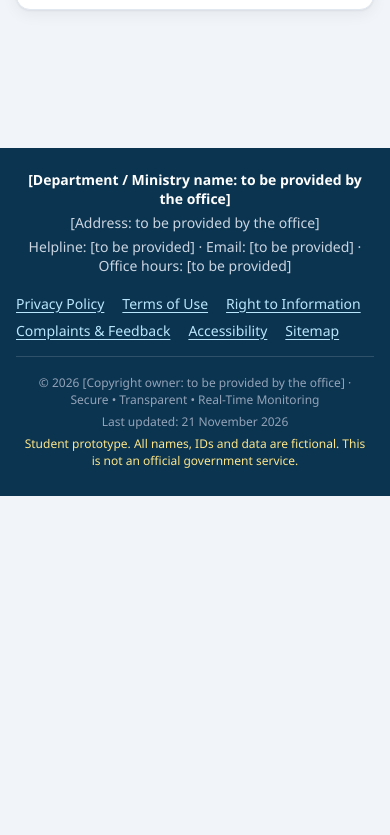
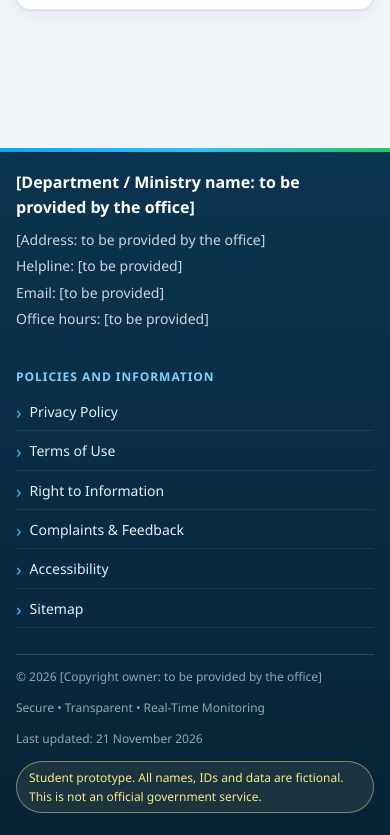
Before and after one commit to riyad717/GovShield, a plain HTML site: page index.html in a window 390 px wide. Shown: the part 2182-3017 px from the top of the page. Before the commit the page ends 2678 px from the top, so only its background shows below. Drawn offline with Linux system fonts and the light colour scheme.

Commit message:
Restyle footer: two-column layout, link list, meta row, and gradient accent
- Office details on the left, policy links in a two-column list on the right
- Footer links use a div instead of nav so the mobile nav rule does not hide or scroll them
- Responsive stacking for tablets and phones; reduced-motion respected
- Demo notice behaviour unchanged

Co-Authored-By: Claude Haiku 5.5 <noreply@anthropic.com>
Claude-Session: https://claude.ai/code/session_016VvKVyt57Hug3dUKtnfPyM

```diff
--- a/css/citizen.css
+++ b/css/citizen.css
@@ -341,50 +341,151 @@ textarea:focus {
 /* ---------- Footer and demo notice ---------- */
 
 .site-footer {
+    position: relative;
     margin-top: 48px;
-    padding: 28px 40px;
-    background: #0b3450;
+    padding: 40px 40px 26px;
+    background: linear-gradient(180deg, #0b3450 0%, #072437 100%);
     color: #cbd5e1;
     font-size: 14px;
+    line-height: 1.6;
+    text-align: left;
+}
+
+.site-footer::before {
+    content: "";
+    position: absolute;
+    top: 0;
+    left: 0;
+    right: 0;
+    height: 4px;
+    background: linear-gradient(90deg, #0ea5e9, #38bdf8, #22c55e);
 }
 
 .footer-inner {
     max-width: 1100px;
     margin: 0 auto;
-    display: grid;
-    gap: 14px;
 }
 
-.site-footer strong {
+.footer-top {
+    display: grid;
+    grid-template-columns: minmax(0, 1.2fr) minmax(0, 1fr);
+    gap: 32px 48px;
+    padding-bottom: 26px;
+}
+
+.footer-office p {
+    margin: 0 0 4px;
+}
+
+.footer-office-name {
+    display: block;
+    margin-bottom: 8px;
     color: #ffffff;
+    font-size: 16px;
+    font-weight: 700;
+}
+
+.footer-heading {
+    grid-column: 1 / -1;
+    margin: 0 0 6px;
+    color: #7dd3fc;
+    font-size: 12px;
+    font-weight: 700;
+    letter-spacing: 0.08em;
+    text-transform: uppercase;
 }
 
 .footer-links {
-    display: flex;
-    flex-wrap: wrap;
-    gap: 8px 18px;
+    display: grid;
+    grid-template-columns: repeat(2, minmax(0, 1fr));
+    gap: 2px 20px;
+    align-content: start;
 }
 
 .footer-link {
+    display: flex;
+    align-items: center;
+    gap: 8px;
+    width: 100%;
+    padding: 7px 0;
     background: none;
     border: 0;
-    padding: 0;
+    border-bottom: 1px solid rgba(255, 255, 255, 0.08);
+    color: #e0f2fe;
     font: inherit;
-    color: #bae6fd;
+    text-align: left;
     cursor: pointer;
-    text-decoration: underline;
-    text-underline-offset: 3px;
+    transition: color 0.2s ease, padding-left 0.2s ease;
 }
 
-.footer-link:hover,
+.footer-link::before {
+    content: "›";
+    color: #38bdf8;
+    font-size: 18px;
+    line-height: 1;
+    transition: transform 0.2s ease;
+}
+
+.footer-link:hover {
+    color: #ffffff;
+    padding-left: 4px;
+}
+
+.footer-link:hover::before {
+    transform: translateX(3px);
+}
+
 .footer-link:focus-visible {
-    color: #ffffff;
     outline: 2px solid #7dd3fc;
-    outline-offset: 3px;
+    outline-offset: 2px;
+    border-radius: 4px;
+}
+
+.footer-meta {
+    display: flex;
+    flex-wrap: wrap;
+    align-items: center;
+    justify-content: space-between;
+    gap: 12px 24px;
+    padding-top: 18px;
+    border-top: 1px solid rgba(255, 255, 255, 0.12);
+    font-size: 12.5px;
+    color: #94a3b8;
+}
+
+.footer-meta p {
+    margin: 0;
 }
 
 .footer-disclaimer {
+    padding: 6px 12px;
+    border: 1px solid rgba(253, 230, 138, 0.45);
+    border-radius: 999px;
+    background: rgba(253, 230, 138, 0.08);
     color: #fde68a;
+}
+
+@media (max-width: 760px) {
+    .footer-top {
+        grid-template-columns: 1fr;
+    }
+}
+
+@media (max-width: 600px) {
+    .site-footer {
+        padding: 32px 18px 22px;
+    }
+
+    .footer-links {
+        grid-template-columns: 1fr;
+    }
+}
+
+@media (prefers-reduced-motion: reduce) {
+    .footer-link,
+    .footer-link::before {
+        transition: none;
+    }
 }
 
 .demo-modal {
--- a/index.html
+++ b/index.html
@@ -2095,21 +2095,27 @@
 
 <footer class="site-footer">
     <div class="footer-inner">
+        <div class="footer-top">
             <div class="footer-office">
-            <strong>[Department / Ministry name: to be provided by the office]</strong>
+                <strong class="footer-office-name">[Department / Ministry name: to be provided by the office]</strong>
                 <p>[Address: to be provided by the office]</p>
-            <p>Helpline: [to be provided] · Email: [to be provided] · Office hours: [to be provided]</p>
-        </div>
-        <nav class="footer-links" aria-label="Footer">
+                <p>Helpline: [to be provided]</p>
+                <p>Email: [to be provided]</p>
+                <p>Office hours: [to be provided]</p>
+            </div>
+            <div class="footer-links" role="group" aria-label="Policies and information">
+                <h2 class="footer-heading">Policies and information</h2>
                 <button type="button" class="footer-link" data-demo-page="Privacy Policy">Privacy Policy</button>
                 <button type="button" class="footer-link" data-demo-page="Terms of Use">Terms of Use</button>
                 <button type="button" class="footer-link" data-demo-page="Right to Information">Right to Information</button>
                 <button type="button" class="footer-link" data-demo-page="Complaints &amp; Feedback">Complaints &amp; Feedback</button>
                 <button type="button" class="footer-link" data-demo-page="Accessibility Statement">Accessibility</button>
                 <button type="button" class="footer-link" data-demo-page="Sitemap">Sitemap</button>
-        </nav>
+            </div>
+        </div>
         <div class="footer-meta">
-            <p>© 2026 [Copyright owner: to be provided by the office] · Secure • Transparent • Real-Time Monitoring</p>
+            <p>© 2026 [Copyright owner: to be provided by the office]</p>
+            <p>Secure • Transparent • Real-Time Monitoring</p>
             <p>Last updated: 21 November 2026</p>
             <p class="footer-disclaimer">Student prototype. All names, IDs and data are fictional. This is not an official government service.</p>
         </div>
```
Lines whose indentation alone changed are shown as unchanged.
